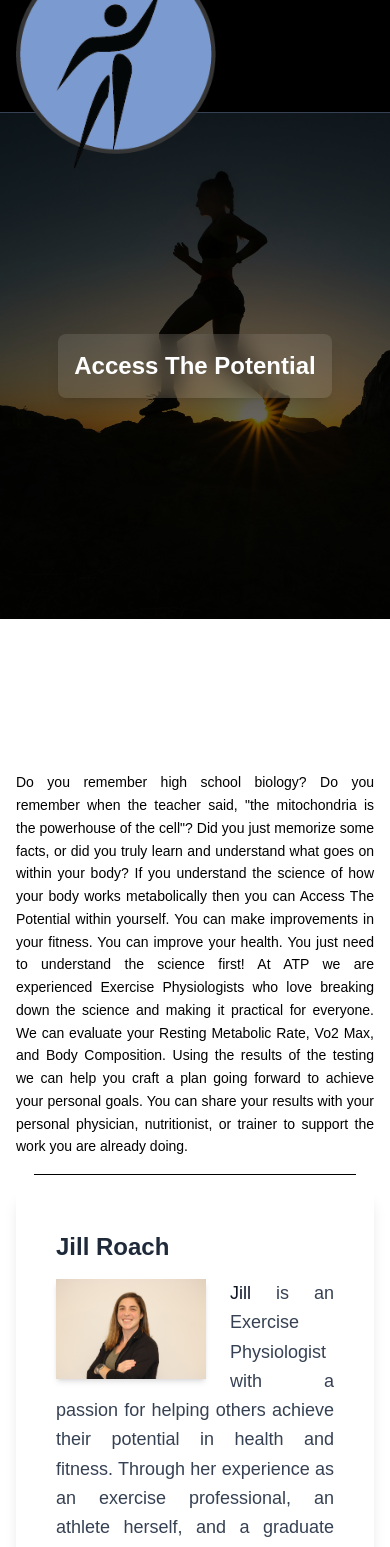
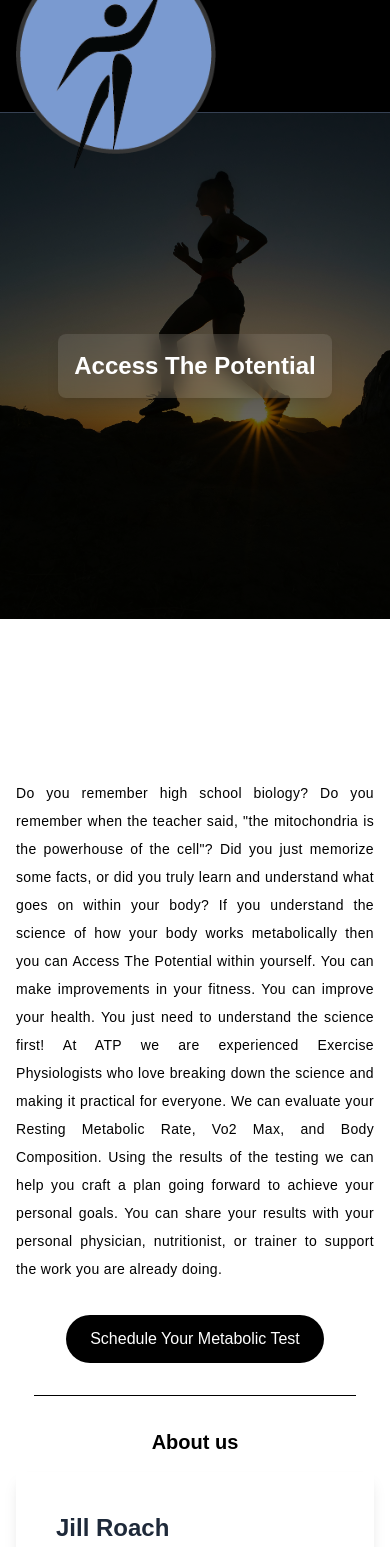
Before and after one commit to SantinoGiordano/NextjsExphys, a Next.js app in the folder atp-exphys/: page / in a window 390 px wide. Shown: the top 1547 px of the page. Built offline with nearby package versions, Linux system fonts and the light colour scheme.

Commit message:
changed css add button for rmr

```diff
--- a/atp-exphys/app/page.tsx
+++ b/atp-exphys/app/page.tsx
@@ -10,31 +10,15 @@ import ParallaxFooter from "@/components/parallaxOffers";
 import ParallaxHeader from "@/components/parallaxHeader";
 
 const Home = () => {
-
   return (
     <>
-
       <Nav />
-      {/* <div
-        className="relative w-full h-[900px] bg-cover bg-center"
-        style={{
-          backgroundImage: "url(shadowrunner.jpg)",
-          transform: `translateY(${scrollY * 0.2}px)`,
-        }}
-      >
-        <div className="absolute top-0 left-0 w-full bg-black opacity-30"></div>{" "}
-        <p className="absolute top-1/2 left-1/2 transform -translate-x-1/2 -translate-y-1/2 text-center text-4xl sm:text-5xl md:text-6xl lg:text-7xl font-bold text-white">
-  Access the Potential
-</p>
-
-      </div> */}
-      <ParallaxHeader/>
+      <ParallaxHeader />
       <p className="pt-20" />
       <div className="bg-white min-h-screen text-black p-4">
         <div className="flex justify-center items-center pt-10"></div>
-
-        <div className="">
-          <div className="text-[14px] sm:text-[16px] md:text-[18px] lg:text-[20px] font-extralight mx-auto w-full md:w-[85%] lg:w-[65%] my-4 text-justify leading-relaxed">
+        <div>
+          <div className="text-[14px] sm:text-[16px] md:text-[18px] lg:text-[20px] font-light mx-auto w-full md:w-[85%] lg:w-[65%] my-6 text-justify leading-[2] tracking-wide">
             Do you remember high school biology? Do you remember when the
             teacher said, &quot;the mitochondria is the powerhouse of the
             cell&quot;? Did you just memorize some facts, or did you truly learn
@@ -51,13 +35,42 @@ const Home = () => {
             trainer to support the work you are already doing.
           </div>
         </div>
+
+        <div className="flex justify-center mt-8">
+          <a
+            href="https://secure.gethealthie.com/appointments/embed_appt?dietitian_id=1883066&require_offering=true&offering_id=124055&hide_package_images=false"
+            target="_blank"
+            rel="noopener noreferrer"
+          >
+            <button className="bg-black text-white px-6 py-3 rounded-full hover:bg-gray-800 transition">
+              Schedule Your Metabolic Test
+            </button>
+          </a>
+        </div>
+
         <hr
           id="AboutUs"
-          className="mx-auto w-[90%] sm:w-[80%] md:w-[50%] my-4 border-black"
+          className="mx-auto w-[90%] sm:w-[80%] md:w-[50%] my-8 border-black"
         />
+
+        <h2 className="text-xl md:text-2xl font-semibold text-center mt-8 mb-4">
+          About us
+        </h2>
         <div className="flex flex-col md:flex-row justify-center items-center md:space-x-8 space-y-6 md:space-y-0">
           <div className="w-full md:w-1/2 flex justify-center">
-            <JillBox />
+            <div className="transition duration-700 ease-in-out transform hover:scale-[1.02]">
+              <JillBox />
+            </div>
+          </div>
+
+          <div className="w-full flex justify-center sm:hidden">
+            <Image
+              src="/jillwithmask.JPG"
+              alt="Jill putting on O2 mask"
+              width={300}
+              height={300}
+              className="rounded-lg shadow-md object-cover max-w-[250px]"
+            />
           </div>
 
           <div className="hidden sm:flex w-full md:w-1/2 justify-center">
@@ -71,7 +84,18 @@ const Home = () => {
           </div>
         </div>
 
+        <h2 className="text-xl md:text-2xl font-semibold text-center mt-16 mb-4"></h2>
         <div className="flex flex-col-reverse md:flex-row justify-center items-center md:space-x-8 space-y-6 md:space-y-0 mt-8">
+          <div className="w-full flex justify-center sm:hidden">
+            <Image
+              src="/heatherwithpad.JPG"
+              alt="Heather looking at an iPad"
+              height={300}
+              width={300}
+              className="rounded-lg shadow-md object-cover max-w-[250px]"
+            />
+          </div>
+
           <div className="hidden sm:flex w-full md:w-1/2 justify-center">
             <Image
               src="/heatherwithpad.JPG"
@@ -81,16 +105,20 @@ const Home = () => {
               className="w-full max-w-[300px] sm:max-w-[400px] md:max-w-[500px] object-cover rounded-lg shadow-lg"
             />
           </div>
+
           <div className="w-full md:w-1/2">
-            <HeatherBox />
+            <div className="transition duration-700 ease-in-out transform hover:scale-[1.02]">
+              <HeatherBox />
+            </div>
           </div>
         </div>
       </div>
-      <ParallaxOffers/>
-      <Offers/>
-      <Referrals/>
-      <ParallaxFooter/>
-  </>
+
+      <ParallaxOffers />
+      <Offers />
+      <Referrals />
+      <ParallaxFooter />
+    </>
   );
 };
 
```
